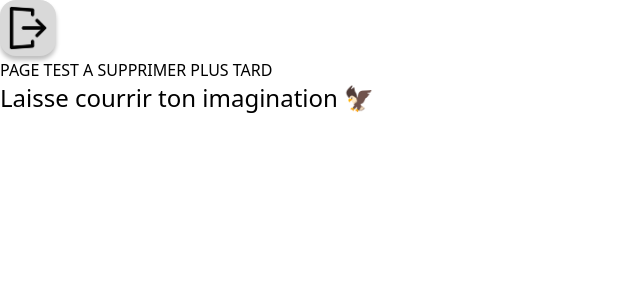
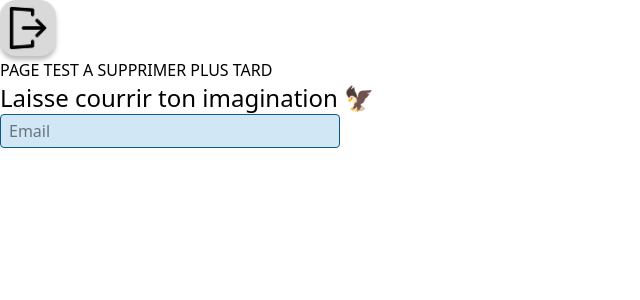
Before and after one commit to WildCodeSchool/2024-12-orleans-cda-project3-team-a, a React (Vite) app in the folder packages/frontend/web/: page /test in a window 1280 px wide. Shown: the top 300 px of the page, without its empty margins (0-640 px from the left). Built offline with nearby package versions, Linux system fonts and the light colour scheme; no server answers.

Commit message:
input commencé

```diff
--- /dev/null
+++ b/packages/frontend/web/src/components/input.tsx
@@ -0,0 +1,28 @@
+import { useState } from 'react';
+
+type InputProps = {
+  readonly type: 'email' | 'password' | 'text';
+  readonly placeholder: string;
+};
+
+const Input = ({ type, placeholder }: InputProps) => {
+  const [inputValue, setInputValue] = useState('');
+
+  const handleChange = (event: React.ChangeEvent<HTMLInputElement>) => {
+    setInputValue(event.target.value);
+  };
+
+  return (
+    <div>
+      <input
+        className='border-secondary-blue bg-primary-blue w-85 rounded border px-2 py-1'
+        type={type}
+        placeholder={placeholder}
+        value={inputValue}
+        onChange={handleChange}
+      />
+    </div>
+  );
+};
+
+export default Input;
--- a/packages/frontend/web/src/components/return-home.tsx
+++ b/packages/frontend/web/src/components/return-home.tsx
@@ -14,7 +14,7 @@ export default function ReturnHome() {
       <button
         type='button'
         onClick={handleClick}
-        className='bg-tertiary-gray w-14 rounded-2xl p-1 shadow-[0px_4px_4px_rgba(0,0,0,0.25)]'
+        className='bg-tertiary-gray w-14 cursor-pointer rounded-2xl p-1 shadow-[0px_4px_4px_rgba(0,0,0,0.25)]'
       >
         <img src={backImg} alt='' />
       </button>
--- a/packages/frontend/web/src/pages/test.tsx
+++ b/packages/frontend/web/src/pages/test.tsx
@@ -1,3 +1,4 @@
+import Input from '@/components/input';
 import ReturnHome from '@/components/return-home';
 
 const test = () => {
@@ -6,6 +7,7 @@ const test = () => {
       <ReturnHome />
       <p>{'PAGE TEST A SUPPRIMER PLUS TARD'}</p>
       <p className='text-2xl'>{' Laisse courrir ton imagination 🦅'}</p>
+      <Input placeholder='Email' />
     </div>
   );
 };
```
